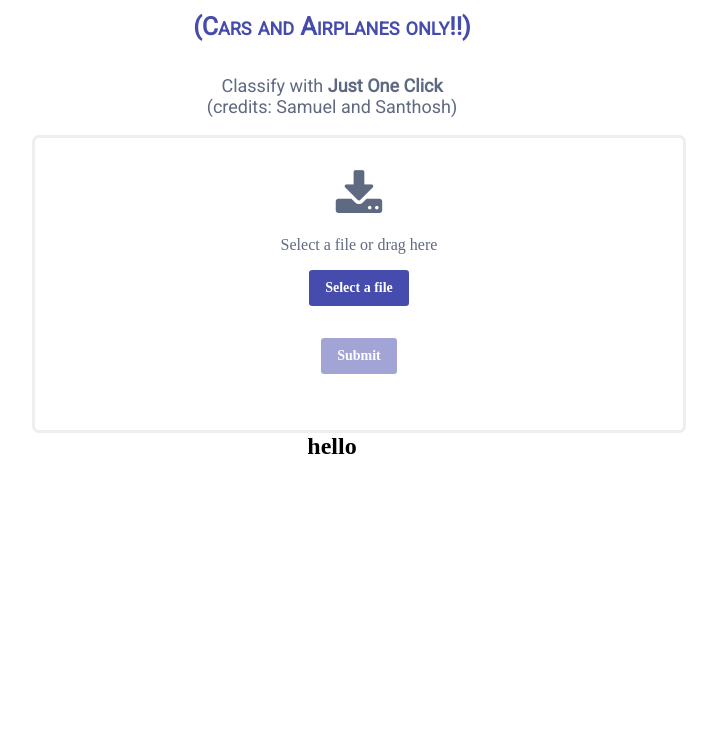
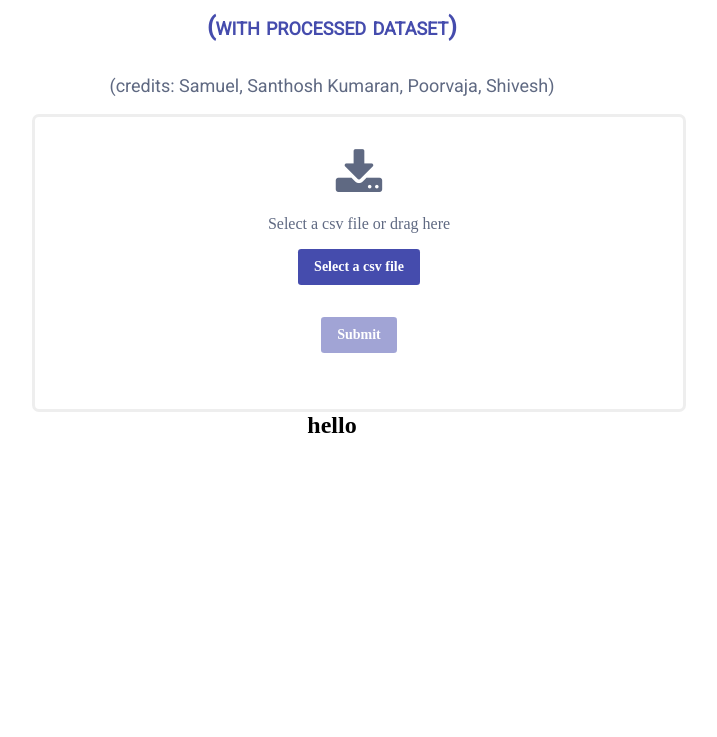
Before and after one commit to Samuel-2552/Maths-Project-LDA, a plain HTML site: page templates/index.html in a window 1280 px wide. Shown: the part 63-800 px from the top of the page, without its empty margins (308-1025 px from the left). Drawn offline with Linux system fonts and the light colour scheme.

Commit message:
Update index.html

```diff
--- a/templates/index.html
+++ b/templates/index.html
@@ -1,12 +1,12 @@
 <html>
     <head>
-        <title>Image Classification</title>
+        <title>LDA-Home</title>
         <link rel="stylesheet" href="style.css"/>
     </head>
     <body>
         <section>
-            <h2>Image Classification Using SVM</h2><h4>(Cars and Airplanes only!!)</h4><br>
-            <p class="lead">Classify with <b>Just One Click</b><br>(credits: Samuel and Santhosh)</p>
+            <h2>Linear Discriminant Analysis</h2><h4>(with processed dataset)</h4><br>
+            <p class="lead">(credits: Samuel, Santhosh Kumaran, Poorvaja, Shivesh)</p>
 
             <!-- Upload  -->
             <form action="/upload" method="POST" id="file-upload-form" class="uploader" enctype="multipart/form-data">
@@ -16,9 +16,9 @@
                 <img id="file-image" src="#" alt="Preview" class="hidden">
                 <div id="start">
                 <i class="fa fa-download" aria-hidden="true"></i>
-                <div>Select a file or drag here</div>
-                <div id="notimage" class="hidden">Please select an image</div>
-                <span id="file-upload-btn" class="btn btn-primary">Select a file</span>
+                <div>Select a csv file or drag here</div>
+                <div id="notimage" class="hidden">Please select an csv file</div>
+                <span id="file-upload-btn" class="btn btn-primary">Select a csv file</span>
                 </div>
                 <div id="response" class="hidden">
                 <div id="messages"></div>
```
